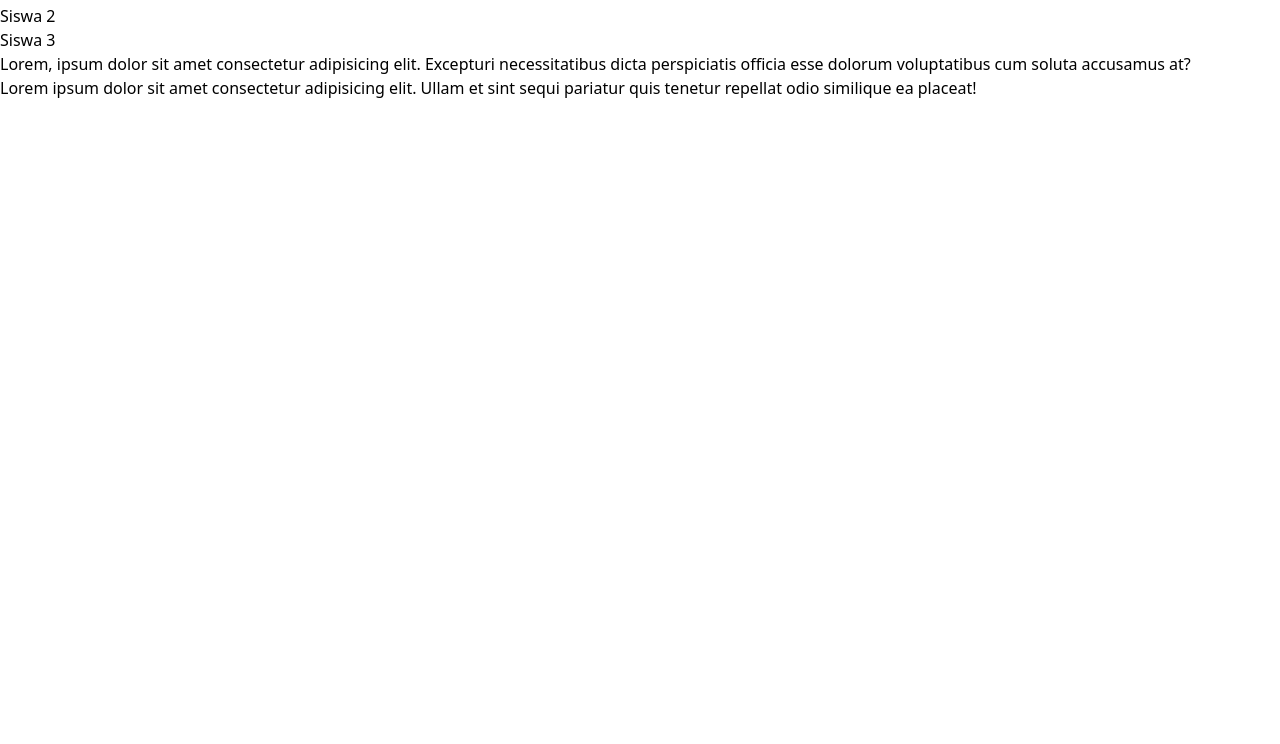
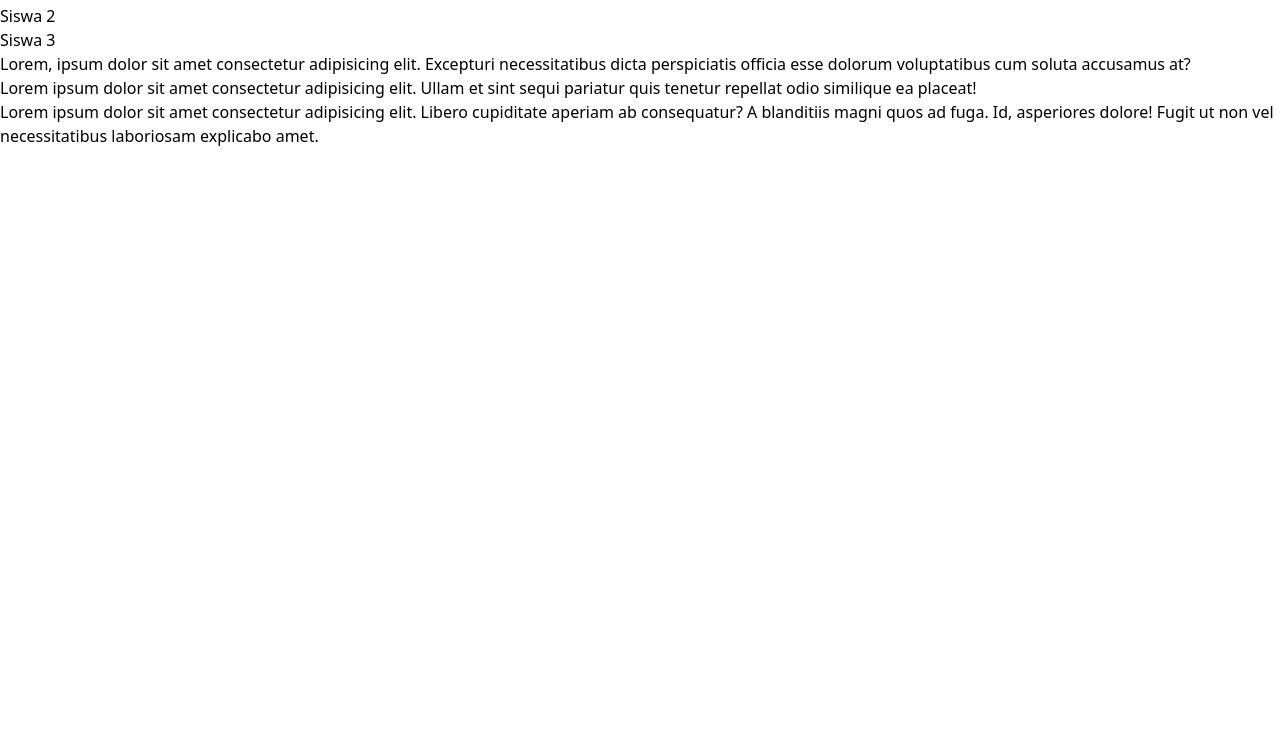
Before and after one commit to mugni1/belajar_git, a plain HTML site: page siswa.html in a window 1280 px wide. Shown: the part 56-800 px from the top of the page. Drawn offline with nearby package versions, Linux system fonts and the light colour scheme.

Commit message:
menambah paragraf di file siswa

```diff
--- a/siswa.html
+++ b/siswa.html
@@ -22,5 +22,10 @@
       Lorem ipsum dolor sit amet consectetur adipisicing elit. Ullam et sint
       sequi pariatur quis tenetur repellat odio similique ea placeat!
     </p>
+    <p>
+      Lorem ipsum dolor sit amet consectetur adipisicing elit. Libero cupiditate
+      aperiam ab consequatur? A blanditiis magni quos ad fuga. Id, asperiores
+      dolore! Fugit ut non vel necessitatibus laboriosam explicabo amet.
+    </p>
   </body>
 </html>
```
